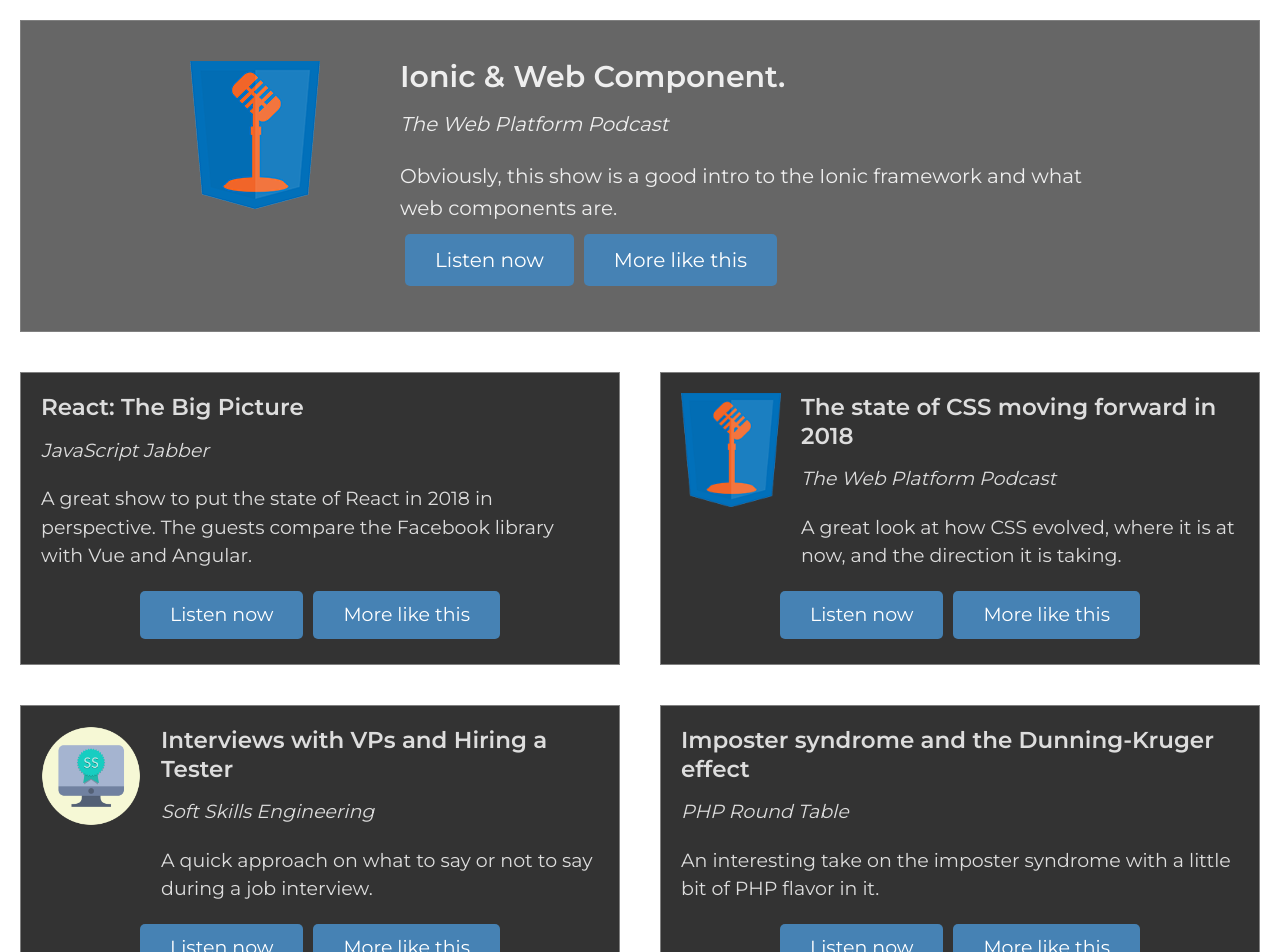
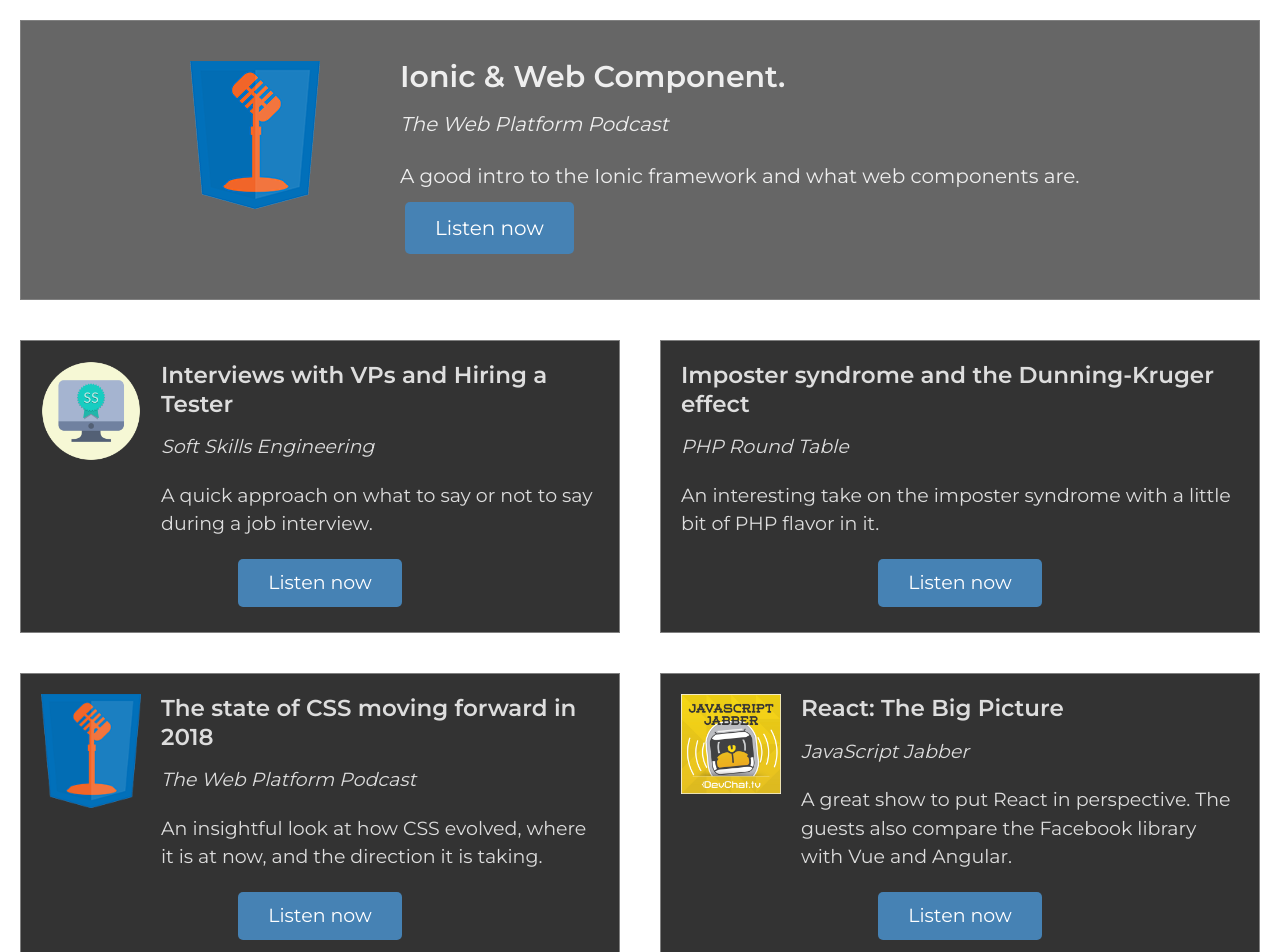
Before and after one commit to yvesgurcan/devchoice, a Vue app: page /#/ in a window 1280 px wide. Shown: the top 952 px of the page. Built offline with nearby package versions, Linux system fonts and the light colour scheme.

Commit message:
podcasts

```diff
--- a/src/components/podcast-hero.vue
+++ b/src/components/podcast-hero.vue
@@ -20,7 +20,7 @@
           </div>
           <div class="button-container">
             <button-link label="Listen now" :href=featuredPodcast.url target="_blank" />
-            <button-link label="More like this" :href=featuredPodcast.name />
+            <!--<button-link label="More like this" :href=featuredPodcast.name />-->
           </div>
         </div>
       </div>
--- a/src/components/podcast-item.vue
+++ b/src/components/podcast-item.vue
@@ -23,7 +23,7 @@
           </div>
           <div class="button-container">
               <button-link label="Listen now" :href=podcast.url target="_blank" />
-              <button-link label="More like this" :href=podcast.name />
+              <!--<button-link label="More like this" :href=podcast.name />-->
           </div>
       </div>
   </div>
--- a/static/podcasts.js
+++ b/static/podcasts.js
@@ -3,32 +3,9 @@
     {
       episode: 'Ionic & Web Component.',
       name: 'The Web Platform Podcast',
-      description: 'Obviously, this show is a good intro to the Ionic framework and what web components are.',
+      description: 'A good intro to the Ionic framework and what web components are.',
       url: 'https://thewebplatformpodcast.com/133-ionic-web-components',
       image: 'the_web_platform.png',
-    },
-    {
-      episode: 'React: The Big Picture',
-      name: 'JavaScript Jabber',
-      description: 'A great show to put the state of React in 2018 in perspective. The guests compare the Facebook library with Vue and Angular.',
-      url: 'https://devchat.tv/js-jabber/jsj-304-react-the-big-picture',
-      image: '',
-    },
-    {
-      episode: '23 Years of Ruby with Yukihiro Matsumoto',
-      name: 'The Changelog',
-      description: 'If you ever wondered how Ruby was invented, this show is for you! The creator of the famous OOP language himself talks about how everything started.',
-      url: 'https://changelog.com/podcast/202',
-      image: 'matz.jpeg',
-      addedOn: '2018/04/21',
-    },
-    {
-      episode: 'The state of CSS moving forward in 2018',
-      name: 'The Web Platform Podcast',
-      description: 'A great look at how CSS evolved, where it is at now, and the direction it is taking.',
-      url: 'https://thewebplatformpodcast.com/139-the-state-of-css-moving-forward-in-2018',
-      image: 'the_web_platform.png',
-      addedOn: '2018/04/05',
     },
     {
       episode: 'Interviews with VPs and Hiring a Tester',
@@ -43,5 +20,28 @@
       description: 'An interesting take on the imposter syndrome with a little bit of PHP flavor in it.',
       url: 'https://www.phproundtable.com/episode/imposter-syndrome-and-the-dunning-kruger-effect',
     },
+    {
+      episode: '23 Years of Ruby with Yukihiro Matsumoto',
+      name: 'The Changelog',
+      description: 'If you ever wondered how Ruby was invented, this show is for you! The creator of the famous OOP language himself talks about how everything started.',
+      url: 'https://changelog.com/podcast/202',
+      image: 'matz.jpeg',
+      addedOn: '2018/04/21',
+    },
+    {
+      episode: 'The state of CSS moving forward in 2018',
+      name: 'The Web Platform Podcast',
+      description: 'An insightful look at how CSS evolved, where it is at now, and the direction it is taking.',
+      url: 'https://thewebplatformpodcast.com/139-the-state-of-css-moving-forward-in-2018',
+      image: 'the_web_platform.png',
+      addedOn: '2018/04/05',
+    },
+    {
+      episode: 'React: The Big Picture',
+      name: 'JavaScript Jabber',
+      description: 'A great show to put React in perspective. The guests also compare the Facebook library with Vue and Angular.',
+      url: 'https://devchat.tv/js-jabber/jsj-304-react-the-big-picture',
+      image: 'javascript_jabber.jpg',
+    },
   ],
 }
```
Also changed, not shown: static/images/javascript_jabber.jpg (added).
